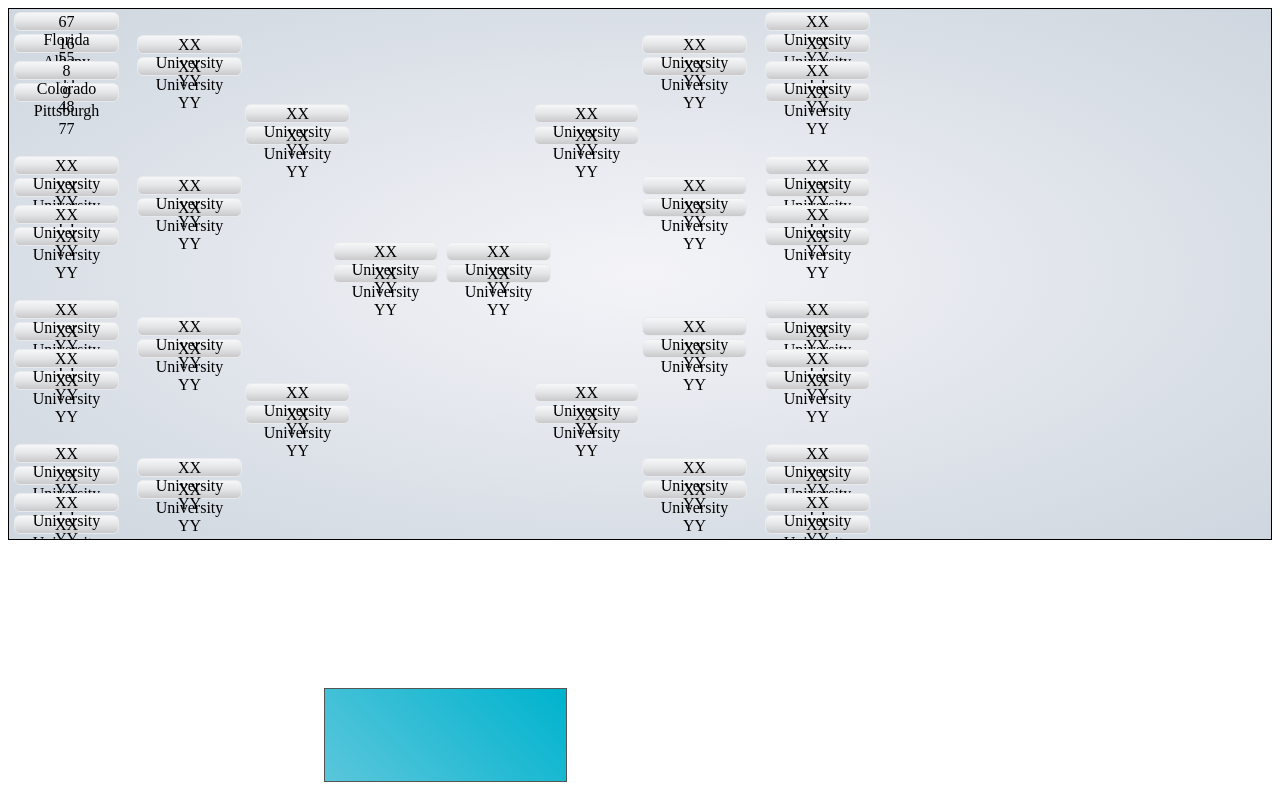
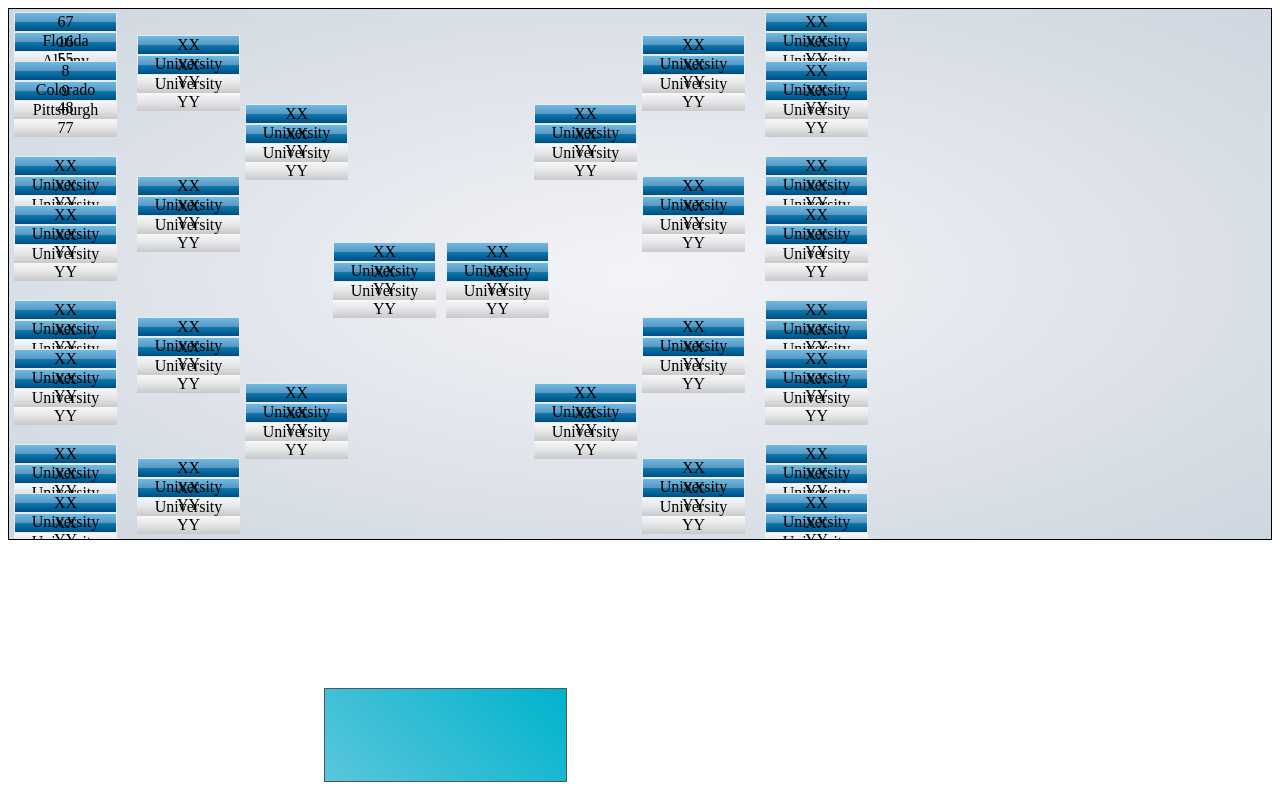
Before and after one commit to cloudstitch/app-bracket, a plain HTML site: page index.html in a window 1280 px wide. Drawn offline with Linux system fonts and the light colour scheme.

Commit message:
Shuffling around

```diff
--- a/bracket.less
+++ b/bracket.less
@@ -151,13 +151,25 @@
 
   .ladder {
     .tb-score {
-      background-image: linear-gradient(to bottom,
-        #F6F7F8 0%,
-        #E4E5E6 50%,
-        #C9C9CB 100%
-      );
-      border: 1px solid #E9EAEC;
-      border-radius: ceil(@scoreHeight / 3);
+
+
+      .seat {
+        background-image: linear-gradient(to bottom,
+          #6ABCE5 0%,
+          #5E94C0 50%,
+          #0B7AAD 51%,
+          #004D83 100%);
+        border: 1px solid #E9EAEC;
+        border-radius-left: ceil(@scoreHeight / 3);
+      }
+      .school, .score {
+        background-image: linear-gradient(to bottom,
+          #F6F7F8 0%,
+          #E4E5E6 50%,
+          #C9C9CB 100%
+        );
+      }
+
     }
     .championship {
       background-image: linear-gradient(45deg, #5AC6DB, #00B3CE);
```
Also changed, not shown: bracket.css.
